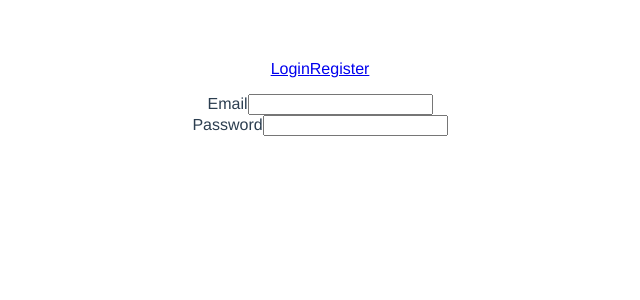
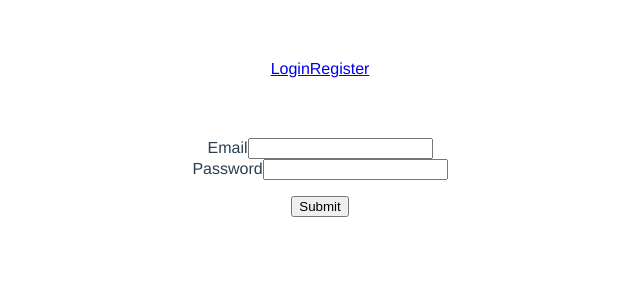
Before and after one commit to v-bezborodov/academy-coffee-spa-vue, a Vue app: page /login in a window 1280 px wide. Shown: the top 300 px of the page, without its empty margins (320-960 px from the left). Built offline with nearby package versions, Linux system fonts and the light colour scheme.

Commit message:
login component developed

```diff
--- a/src/components/login/Login.component.vue
+++ b/src/components/login/Login.component.vue
@@ -1,17 +1,72 @@
 <template>
   <div>
-    <label for="email">Email</label>
-    <input type="text" id="email" v-model="emailModel">
-  </div>
-  <div>
-    <label for="password">Password</label>
-    <input type="text" id="password" v-model="passwordModel">
+    <form
+        id="app"
+        @submit="checkForm"
+        method="post"
+    >
+      <div>
+        <label for="email">Email</label>
+        <input type="text" id="email" v-model="email">
+      </div>
+      <div>
+        <label for="password">Password</label>
+        <input type="text" id="password" v-model="password">
+      </div>
+      <div>
+        <p>
+          <input
+              type="submit"
+              value="Submit"
+          >
+        </p>
+      </div>
+    </form>
+    <div>
+      <p v-if="errors.length">
+        <b>Please correct the following error(s):</b>
+      <ul>
+        <li v-for="error in errors" v-bind:key="error">{{ JSON.stringify(error) }}</li>
+      </ul>
+      </p>
+    </div>
   </div>
 </template>
 
 <script>
+import {ref} from "vue";
+import axios from "axios";
+
 export default {
-  name: "LoginComponent"
+  name: "LoginComponent",
+  setup() {
+
+    const email = ref('')
+    const password = ref('')
+    const errors = ref([])
+
+    const checkForm = (e) => {
+      if (e) e.preventDefault()
+
+      let options = {
+        email: email.value,
+        password: password.value,
+
+      }
+      axios.post('https://coffee.slawek.dev/api/login', options).then((res) => {
+            res.data && alert(JSON.stringify(res.data))
+          }
+      ).catch((error) => {
+        errors.value.push(error.response.data.error)
+      })
+    }
+    return {
+      checkForm,
+      email,
+      password,
+      errors
+    }
+  }
 }
 </script>
 
--- a/src/components/register/Register.component.vue
+++ b/src/components/register/Register.component.vue
@@ -68,7 +68,7 @@ export default {
 
       }
       axios.post('https://coffee.slawek.dev/api/register', options).then((res) => {
-            alert(JSON.stringify(res))
+            res.data && alert(JSON.stringify(res.data))
           }
       ).catch((error) => {
         errors.value.push(error.response.data.error)
```
